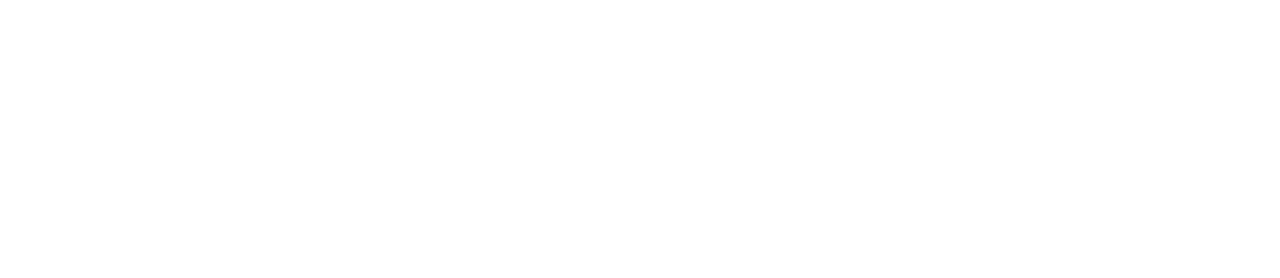
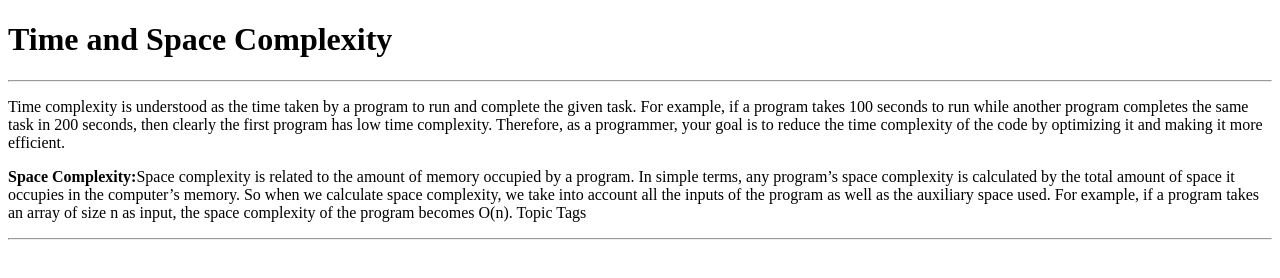
Before and after one commit to acciojob/time-and-space-complexity-Mantshasiddiqui, a website: page main.html in a window 1280 px wide. Drawn offline with Linux system fonts and the light colour scheme.

Commit message:
created a submission

```diff
--- a/main.html
+++ b/main.html
@@ -8,6 +8,13 @@
 
 <body>
 	<!-- the entire body must be written by student -->
+	<h1>Time and Space Complexity	</h1>
+	<hr>
+	<p>Time complexity is understood as the time taken by a program to run and complete the given task. For example, if a program takes 100 seconds to run while another program completes the same task in 200 seconds, then clearly the first program has low time complexity. Therefore, as a programmer, your goal is to reduce the time complexity of the code by optimizing it and making it more efficient.</p>
+	<p><b>Space Complexity:</b>Space complexity is related to the amount of memory occupied by a program. In simple terms, any program’s space complexity is calculated by the total amount of space it occupies in the computer’s memory. So when we calculate space complexity, we take into account all the inputs of the program as well as the auxiliary space used. For example, if a program takes an array of size n as input, the space complexity of the program becomes O(n).
+
+Topic Tags</p>
+	<hr>
     <script type="text/javascript" src="./script.js">
 </script>
 
```
